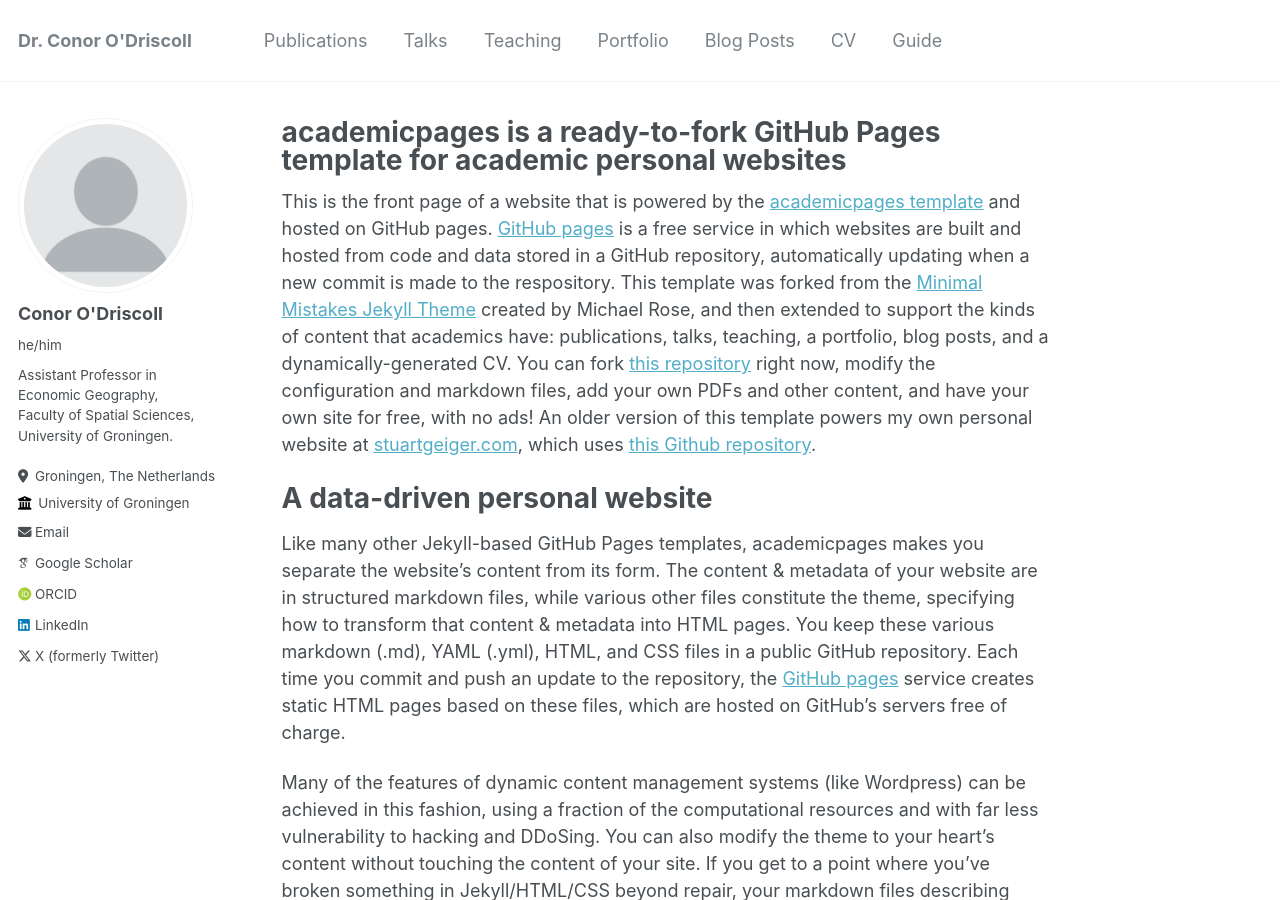
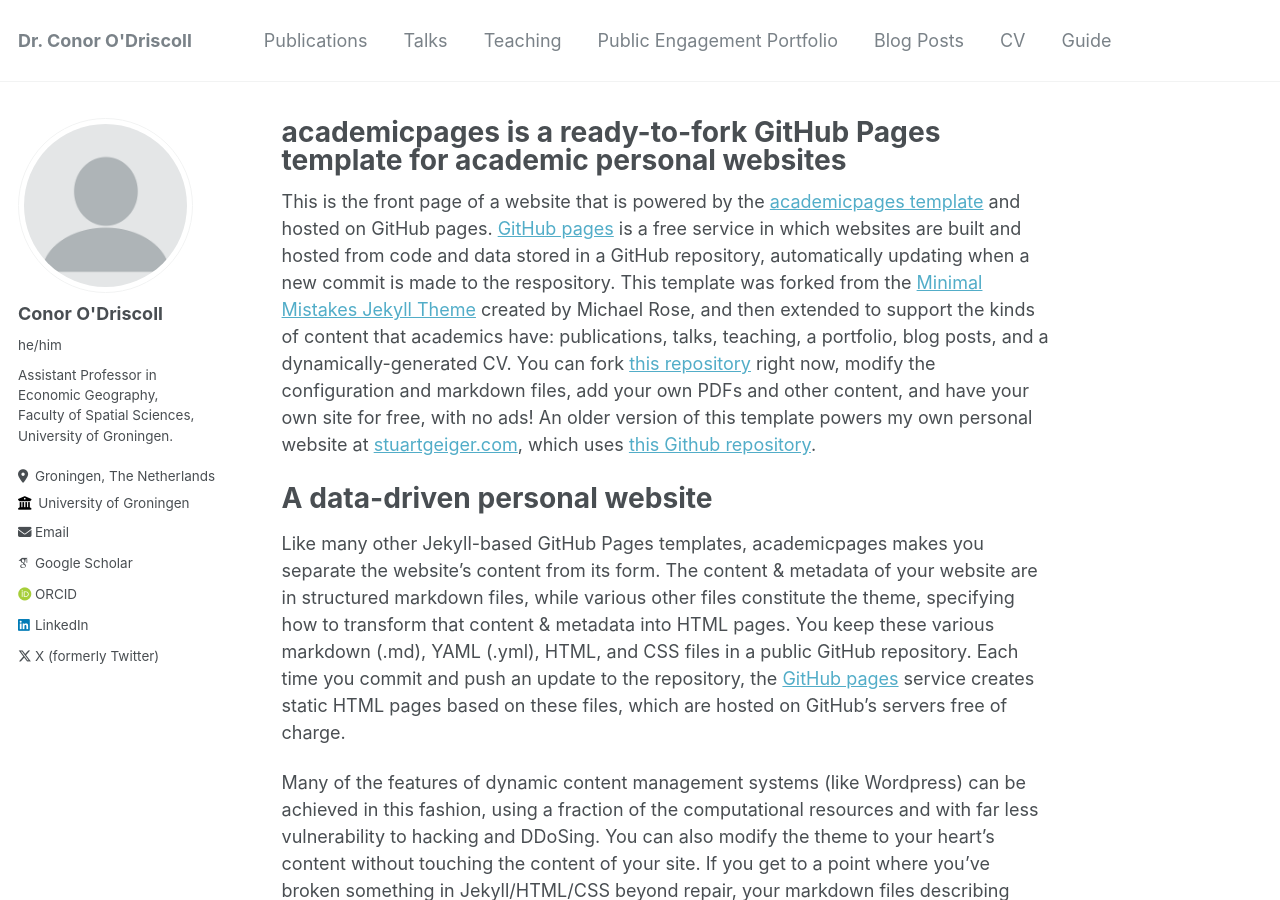
Before and after one commit to conor-o-driscoll/conor-o-driscoll.github.io, a Jekyll site: the page built from _pages/about.md, in a window 1280 px wide and 900 px high. Built offline with Jekyll 4.4.1, drawn with Linux system fonts in a browser that asks for light colours; some web fonts are replaced.

Commit message:
Update navigation.yml

```diff
--- a/_data/navigation.yml
+++ b/_data/navigation.yml
@@ -9,8 +9,8 @@ main:
   - title: "Teaching"
     url: /teaching/
 
-  - title: "Portfolio"
-    url: /portfolio/
+  - title: "Public Engagement Portfolio"
+    url: /public-engagement-portfolio/
 
   - title: "Blog Posts"
     url: /year-archive/
```
